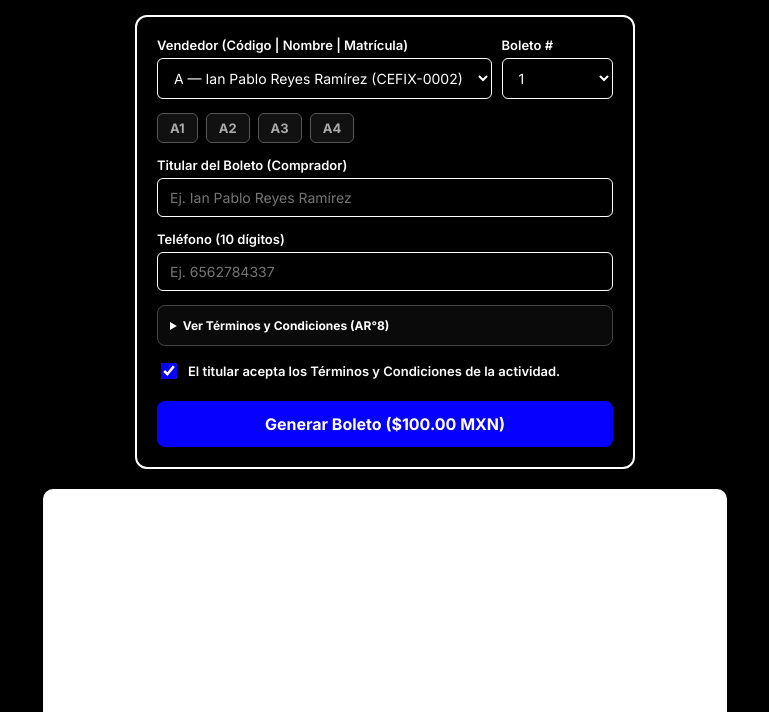
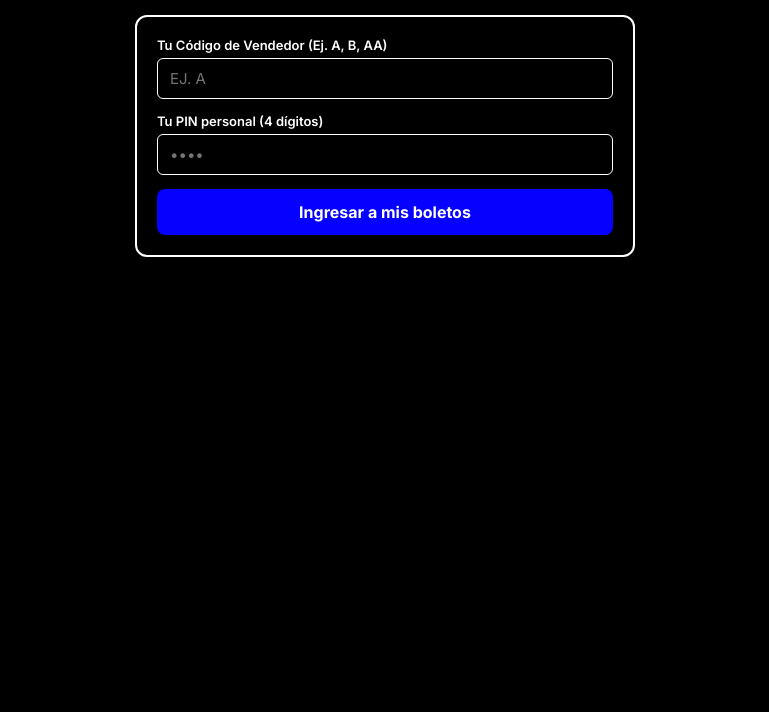
Before and after one commit to ianpavvu224-beep/emisora-fideico, a plain HTML site: page index.html in a window 1280 px wide. Shown: the part 88-800 px from the top of the page, without its empty margins (255-1024 px from the left). Drawn offline with nearby package versions, Linux system fonts and the light colour scheme; no server answers; a web font is replaced by a local one.

Commit message:
Add files via upload

```diff
--- a/index.html
+++ b/index.html
@@ -60,9 +60,31 @@
       box-sizing: border-box;
     }
 
-    .fila { display: flex; gap: 10px; }
-    .col-vendedor { flex: 3; }
-    .col-numero { flex: 1; }
+    .barra-sesion {
+      display: flex;
+      justify-content: space-between;
+      align-items: center;
+      border-bottom: 1px solid #333;
+      padding-bottom: 10px;
+      gap: 10px;
+    }
+    .info-vendedor strong {
+      font-family: 'Blinker', sans-serif;
+      font-size: 20px;
+      display: block;
+    }
+    .info-vendedor span {
+      font-size: 12px;
+      color: #aaa;
+    }
+    .btn-salir {
+      background-color: transparent;
+      color: #ffffff;
+      border: 1px solid #666;
+      padding: 6px 12px;
+      font-size: 12px;
+      border-radius: 6px;
+    }
 
     .estado-boletos {
       display: flex;
@@ -91,7 +113,7 @@
       margin-bottom: 5px;
     }
 
-    input[type="text"], input[type="tel"], select {
+    input[type="text"], input[type="tel"], input[type="password"], select {
       width: 100%;
       padding: 10px 12px;
       border-radius: 6px;
@@ -99,7 +121,7 @@
       background-color: #000000;
       color: #ffffff;
       font-family: 'Inter', sans-serif;
-      font-size: 14px;
+      font-size: 15px;
       box-sizing: border-box;
     }
     input:focus, select:focus {
@@ -151,6 +173,8 @@
     .btn-descargar { background-color: #ffffff; color: #000000; }
     .btn-whatsapp { background-color: #0500ff; color: #ffffff; border: 2px solid #ffffff; }
 
+    .oculto { display: none !important; }
+
     .acciones {
       display: none;
       flex-direction: column;
@@ -175,21 +199,36 @@
     <p>A cargo de <span>FiDEICO</span></p>
   </div>
 
-  <!-- FORMULARIO -->
-  <div class="panel">
-    <div class="fila">
-      <div class="col-vendedor">
-        <label for="vendedor">Vendedor (Código | Nombre | Matrícula)</label>
-        <select id="vendedor" onchange="actualizarNumeros()"></select>
+  <!-- 1. PANTALLA DE ACCESO (LOGIN) -->
+  <div class="panel" id="panelLogin">
+    <div>
+      <label for="loginCodigo">Tu Código de Vendedor (Ej. A, B, AA)</label>
+      <input type="text" id="loginCodigo" placeholder="Ej. A" style="text-transform: uppercase;">
+    </div>
+    <div>
+      <label for="loginPin">Tu PIN personal (4 dígitos)</label>
+      <input type="password" id="loginPin" placeholder="••••" inputmode="numeric" maxlength="6">
+    </div>
+    <button class="btn-generar" id="btnLogin" onclick="iniciarSesion()">Ingresar a mis boletos</button>
+  </div>
+
+  <!-- 2. PANEL DEL EMISOR (OCULTO HASTA INICIAR SESIÓN) -->
+  <div class="panel oculto" id="panelEmisor">
+    <div class="barra-sesion">
+      <div class="info-vendedor">
+        <strong id="nombreVendedorActivo"></strong>
+        <span id="metaVendedorActivo"></span>
       </div>
-      <div class="col-numero">
-        <label for="numero">Boleto #</label>
-        <select id="numero"></select>
-      </div>
+      <button class="btn-salir" onclick="cerrarSesion()">Salir</button>
     </div>
 
-    <!-- INDICADOR VISUAL DE BOLETOS (AHORA SÍ DEBAJO DE LA FILA) -->
+    <!-- INDICADOR VISUAL DE BOLETOS -->
     <div id="estadoBoletos" class="estado-boletos"></div>
+
+    <div>
+      <label for="numero">Selecciona tu Boleto #</label>
+      <select id="numero"></select>
+    </div>
 
     <div>
       <label for="nombre">Titular del Boleto (Comprador)</label>
@@ -201,10 +240,9 @@
       <input type="tel" id="telefono" placeholder="Ej. 6562784337" maxlength="12">
     </div>
 
-    <!-- TÉRMINOS Y CONDICIONES -->
     <details class="caja-tyc">
       <summary>Ver Términos y Condiciones (AR°8)</summary>
-      <div class="texto-tyc" id="textoTerminos">
+      <div class="texto-tyc">
         <p><strong>TÉRMINOS Y CONDICIONES — ACTIVIDAD RECAUDATORIA AR°8 (FiDEICO | CEFIX)</strong></p>
         <p>1. El costo de recuperación por boleto es de $100.00 MXN (cien pesos 00/100 M.N.), no reembolsable.</p>
         <p>2. Únicamente participarán los boletos debidamente liquidados y registrados en la base de datos oficial de FiDEICO.</p>
@@ -219,11 +257,11 @@
       <span>El titular acepta los Términos y Condiciones de la actividad.</span>
     </label>
 
-    <button class="btn-generar" onclick="generarBoleto()">Generar Boleto ($100.00 MXN)</button>
+    <button class="btn-generar" id="btnGenerar" onclick="generarBoleto()">Generar Boleto ($100.00 MXN)</button>
   </div>
 
   <!-- VISTA PREVIA DEL BOLETO -->
-  <canvas id="lienzoBoleto" width="1080" height="600"></canvas>
+  <canvas id="lienzoBoleto" class="oculto" width="1080" height="600"></canvas>
 
   <!-- BOTONES DE ENTREGA -->
   <div class="acciones" id="panelAcciones">
@@ -234,97 +272,13 @@
   <script>
     const URL_SCRIPT = "https://script.google.com/macros/s/AKfycbxOClEE1I9yY0j85tLwD3RGacstcO1VC5P2GaetNKi5uSubHpwSPYADjmWo5_kQI7Wa/exec";
 
-    const VENDEDORES = [
-      // --- INTEGRANTES EN VERDE (4 BOLETOS) ---
-      { codigo: "A",  matricula: "CEFIX-0002", nombre: "Ian Pablo Reyes Ramírez",        maxBoletos: 4 },
-      { codigo: "B",  matricula: "CEFIX-0003", nombre: "Isabella Mapula Ortiz",          maxBoletos: 4 },
-      { codigo: "C",  matricula: "CEFIX-0005", nombre: "Azul María Padilla Del Real",    maxBoletos: 4 },
-      { codigo: "D",  matricula: "CEFIX-0007", nombre: "Karina Medillin Rodriguez",      maxBoletos: 4 },
-      { codigo: "E",  matricula: "CEFIX-0010", nombre: "Jose Eduardo Andrade Suarez",    maxBoletos: 4 },
-      { codigo: "F",  matricula: "CEFIX-0011", nombre: "Job Abraham Estrella Durán",     maxBoletos: 4 },
-      { codigo: "G",  matricula: "CEFIX-0012", nombre: "Daniel Aaron Asistente Avila",   maxBoletos: 4 },
-      { codigo: "H",  matricula: "CEFIX-0014", nombre: "Dafne Lorena Delgado Luna",      maxBoletos: 4 },
-      { codigo: "I",  matricula: "CEFIX-0015", nombre: "Josue Leonardo Oliva Salas",     maxBoletos: 4 },
-      { codigo: "J",  matricula: "CEFIX-0016", nombre: "Cesar Emiliano Cuevas Morales",  maxBoletos: 4 },
-      { codigo: "K",  matricula: "CEFIX-0017", nombre: "Angel Omar Minor Arzate",        maxBoletos: 4 },
-      { codigo: "L",  matricula: "CEFIX-0018", nombre: "Gael Eduardo Alatriste de Lira", maxBoletos: 4 },
-      { codigo: "M",  matricula: "CEFIX-0019", nombre: "Milan Jesus Torres Lara",        maxBoletos: 4 },
-      { codigo: "N",  matricula: "CEFIX-0024", nombre: "Mextli Yaretzi Beltrán Loya",    maxBoletos: 4 },
-      { codigo: "O",  matricula: "CEFIX-0025", nombre: "Brisa Naydelin Salinas Rodriguez", maxBoletos: 4 },
-      { codigo: "P",  matricula: "CEFIX-0026", nombre: "Dania Maria Jimenez Espinoza",   maxBoletos: 4 },
-      { codigo: "Q",  matricula: "CEFIX-0027", nombre: "Derek Favela Lemus",             maxBoletos: 4 },
-      { codigo: "R",  matricula: "CEFIX-0030", nombre: "Aleydis Sugey Servin Tlazalo",   maxBoletos: 4 },
-      { codigo: "S",  matricula: "CEFIX-0031", nombre: "Luis Emiliano López Meza",       maxBoletos: 4 },
-      { codigo: "T",  matricula: "CEFIX-0033", nombre: "Emmanuel Dominguez Garcia",      maxBoletos: 4 },
-      { codigo: "U",  matricula: "CEFIX-0035", nombre: "Aret Amairany Martinez Leal",    maxBoletos: 4 },
-
-      // --- INTEGRANTES NUEVOS PAIDI (7 BOLETOS) ---
-      { codigo: "V",  matricula: "PAIDI-40", nombre: "Miguel Enrique González Ramírez",  maxBoletos: 7 },
-      { codigo: "W",  matricula: "PAIDI-41", nombre: "David Esau Valdez Monreal",        maxBoletos: 7 },
-      { codigo: "X",  matricula: "PAIDI-42", nombre: "Girhel Lizbeth Arreola López",     maxBoletos: 7 },
-      { codigo: "Y",  matricula: "PAIDI-43", nombre: "Angel Said Flores Robles",           maxBoletos: 7 },
-      { codigo: "Z",  matricula: "PAIDI-44", nombre: "Eduardo Alejandro Diaz Apodaca",   maxBoletos: 7 },
-      { codigo: "AA", matricula: "PAIDI-45", nombre: "Carlos Yahel Ontiveros Herrera",   maxBoletos: 7 },
-      { codigo: "AB", matricula: "PAIDI-46", nombre: "Aylin Zoe Torres Reveles",         maxBoletos: 7 },
-      { codigo: "AC", matricula: "PAIDI-47", nombre: "Daniel Ivan Flores Avila",         maxBoletos: 7 },
-      { codigo: "AD", matricula: "PAIDI-48", nombre: "Julian Hernandez Alonso",          maxBoletos: 7 },
-      { codigo: "AE", matricula: "PAIDI-49", nombre: "María Fernanda Cisneros Ramírez",  maxBoletos: 7 },
-      { codigo: "AF", matricula: "PAIDI-50", nombre: "Omar Fernández López",             maxBoletos: 7 },
-      { codigo: "AG", matricula: "PAIDI-51", nombre: "Valeria Rosales Prado",            maxBoletos: 7 },
-      { codigo: "AH", matricula: "PAIDI-52", nombre: "Sara Naomi Rodríguez Reyes",       maxBoletos: 7 },
-      { codigo: "AI", matricula: "PAIDI-53", nombre: "Johana Valeria Domínguez Sosa",    maxBoletos: 7 }
-    ];
-
     const canvas = document.getElementById('lienzoBoleto');
     const ctx = canvas.getContext('2d');
-    const selectVendedor = document.getElementById('vendedor');
     const selectNumero = document.getElementById('numero');
 
-    VENDEDORES.forEach((v, index) => {
-      const opcion = document.createElement('option');
-      opcion.value = index;
-      opcion.textContent = `${v.codigo} — ${v.nombre} (${v.matricula})`;
-      selectVendedor.appendChild(opcion);
-    });
-
+    let vendedorActivo = null;
+    let pinActivo = "";
     let foliosVendidos = [];
-
-    async function cargarVendidos() {
-      try {
-        const res = await fetch(URL_SCRIPT);
-        const data = await res.json();
-        foliosVendidos = data.vendidos || [];
-        actualizarNumeros();
-      } catch (e) {
-        console.error("Error al consultar vendidos:", e);
-      }
-    }
-
-    function actualizarNumeros() {
-      const vendedor = VENDEDORES[selectVendedor.value];
-      const contenedor = document.getElementById('estadoBoletos');
-      selectNumero.innerHTML = "";
-      contenedor.innerHTML = "";
-
-      for (let i = 1; i <= vendedor.maxBoletos; i++) {
-        const folioActual = vendedor.codigo + i;
-        const estaVendido = foliosVendidos.includes(folioActual);
-
-        const opcion = document.createElement('option');
-        opcion.value = i;
-        opcion.textContent = estaVendido ? `${i} (Vendido)` : i;
-        opcion.disabled = estaVendido;
-        selectNumero.appendChild(opcion);
-
-        const chip = document.createElement('div');
-        chip.className = estaVendido ? 'chip vendido' : 'chip';
-        chip.textContent = estaVendido ? `✓ ${folioActual}` : folioActual;
-        contenedor.appendChild(chip);
-      }
-    }
-
-    actualizarNumeros();
-    cargarVendidos();
 
     let plantillaCargada = false;
     const imagenFondo = new Image();
@@ -340,13 +294,90 @@
       return numeroLimpio.replace(/(\d{3})(\d{3})(\d{4})/, '$1 $2 $3');
     }
 
+    async function iniciarSesion() {
+      const codigo = document.getElementById('loginCodigo').value.trim().toUpperCase();
+      const pin = document.getElementById('loginPin').value.trim();
+
+      if (!codigo || !pin) {
+        alert("Ingresa tu código de vendedor y tu PIN.");
+        return;
+      }
+
+      const btn = document.getElementById('btnLogin');
+      btn.disabled = true;
+      btn.textContent = "Verificando acceso...";
+
+      try {
+        const res = await fetch(URL_SCRIPT, {
+          method: "POST",
+          headers: { "Content-Type": "text/plain;charset=utf-8" },
+          body: JSON.stringify({ accion: "login", codigo: codigo, pin: pin })
+        });
+        const data = await res.json();
+
+        if (!data.ok) {
+          alert("⚠️ " + data.mensaje);
+          return;
+        }
+
+        vendedorActivo = data.vendedor;
+        pinActivo = pin;
+        foliosVendidos = data.vendidos || [];
+
+        // Mostrar panel del emisor bloqueado a este vendedor
+        document.getElementById('nombreVendedorActivo').textContent = vendedorActivo.nombre;
+        document.getElementById('metaVendedorActivo').textContent = `Código ${vendedorActivo.codigo}  |  ${vendedorActivo.matricula}`;
+        document.getElementById('panelLogin').classList.add('oculto');
+        document.getElementById('panelEmisor').classList.remove('oculto');
+        canvas.classList.remove('oculto');
+
+        actualizarNumeros();
+      } catch (err) {
+        alert("Error de conexión: " + err.message);
+      } finally {
+        btn.disabled = false;
+        btn.textContent = "Ingresar a mis boletos";
+      }
+    }
+
+    function cerrarSesion() {
+      vendedorActivo = null;
+      pinActivo = "";
+      document.getElementById('loginPin').value = "";
+      document.getElementById('panelEmisor').classList.add('oculto');
+      canvas.classList.add('oculto');
+      document.getElementById('panelAcciones').style.display = "none";
+      document.getElementById('panelLogin').classList.remove('oculto');
+    }
+
+    function actualizarNumeros() {
+      const contenedor = document.getElementById('estadoBoletos');
+      selectNumero.innerHTML = "";
+      contenedor.innerHTML = "";
+
+      for (let i = 1; i <= vendedorActivo.maxBoletos; i++) {
+        const folioActual = vendedorActivo.codigo + i;
+        const estaVendido = foliosVendidos.includes(folioActual);
+
+        const opcion = document.createElement('option');
+        opcion.value = i;
+        opcion.textContent = estaVendido ? `${folioActual} (Vendido)` : folioActual;
+        opcion.disabled = estaVendido;
+        selectNumero.appendChild(opcion);
+
+        const chip = document.createElement('div');
+        chip.className = estaVendido ? 'chip vendido' : 'chip';
+        chip.textContent = estaVendido ? `✓ ${folioActual}` : folioActual;
+        contenedor.appendChild(chip);
+      }
+    }
+
     async function generarBoleto() {
       if (!document.getElementById('aceptoTyc').checked) {
         alert("Es necesario aceptar los Términos y Condiciones para emitir el boleto.");
         return;
       }
 
-      const vendedor = VENDEDORES[selectVendedor.value];
       const numero = selectNumero.value;
       const nombre = document.getElementById('nombre').value.trim();
       const telefonoLimpio = document.getElementById('telefono').value.replace(/\D/g, '');
@@ -356,13 +387,13 @@
         return;
       }
 
-      const folio = vendedor.codigo + numero;
+      const folio = vendedorActivo.codigo + numero;
       if (foliosVendidos.includes(folio)) {
         alert(`⚠️ El boleto ${folio} ya fue vendido.`);
         return;
       }
 
-      const boton = document.querySelector('.btn-generar');
+      const boton = document.getElementById('btnGenerar');
       boton.disabled = true;
       boton.textContent = "Generando PDF y subiendo a FiDEICO...";
 
@@ -421,7 +452,7 @@
         ctx.fillStyle = "#000000";
         ctx.fillText("Vendedor", 68, 195);
         ctx.font = "700 32px 'Blinker', sans-serif";
-        ctx.fillText(`${vendedor.nombre.toUpperCase()} (${vendedor.matricula})`, 68, 232);
+        ctx.fillText(`${vendedorActivo.nombre.toUpperCase()} (${vendedorActivo.matricula})`, 68, 232);
 
         ctx.font = "italic 400 20px 'Inter', sans-serif";
         ctx.fillText("Organizador", 68, 285);
@@ -439,7 +470,6 @@
         ctx.font = "700 17px 'Inter', sans-serif";
         ctx.fillText("EMISORA DE BOLETAJE Y COMPROBANTES | FiDEICO", 68, 535);
 
-        // Creamos el PDF en Base64
         const { jsPDF } = window.jspdf;
         const pdf = new jsPDF({
           orientation: 'landscape',
@@ -449,28 +479,21 @@
         pdf.addImage(canvas.toDataURL('image/png', 1.0), 'PNG', 0, 0, canvas.width, canvas.height);
         const pdfBase64 = pdf.output('datauristring').split(',')[1];
 
-        // Enviamos a Apps Script
         const respuesta = await fetch(URL_SCRIPT, {
           method: "POST",
           headers: { "Content-Type": "text/plain;charset=utf-8" },
           body: JSON.stringify({
-            folio: folio,
-            matricula: vendedor.matricula,
-            vendedor: vendedor.nombre,
+            accion: "emitir",
+            codigo: vendedorActivo.codigo,
+            pin: pinActivo,
+            numero: numero,
             nombre: ultimoNombre,
             telefono: telefonoFormateado,
             pdfBase64: pdfBase64
           })
         });
 
-        const textoRespuesta = await respuesta.text();
-        let resultado;
-        try {
-          resultado = JSON.parse(textoRespuesta);
-        } catch (e) {
-          throw new Error("Apps Script no devolvió JSON (revisa permisos de Drive o la URL de implementación).");
-        }
-
+        const resultado = await respuesta.json();
         if (!resultado.ok) {
           alert("⚠️ " + resultado.mensaje);
           return;
@@ -502,17 +525,17 @@
 
     function abrirWhatsApp() {
       const mensaje =
-`¡Hola *${ultimoNombre}*! ✈️🚀
+`¡Hola *${ultimoNombre}*!
 
 Aquí tienes tu comprobante oficial de la *Rifa HORA DE VUELO* (Actividad Recaudatoria AR°8 — FiDEICO | CEFIX).
 
-🎟️ *Folio:* ${ultimoFolio}
-💵 *Aportación:* $100.00 MXN
-📄 *Descarga tu boleto oficial en PDF aquí:*
+*Folio:* ${ultimoFolio}
+*Aportación:* $100.00 MXN
+*Descarga tu boleto oficial en PDF aquí:*
 ${ultimoUrlPdf}
 
 ──────────────────
-📋 *TÉRMINOS Y CONDICIONES*
+*TÉRMINOS Y CONDICIONES*
 1. El costo de recuperación por boleto es de $100.00 MXN (cien pesos 00/100 M.N.), no reembolsable.
 2. Únicamente participarán los boletos debidamente liquidados y registrados en la base de datos oficial de FiDEICO.
 3. El premio consiste en una experiencia de Hora de Vuelo / Piloto por un Día sujeta a disponibilidad, clima y lineamientos operativos de Vivevolando.
@@ -528,3 +551,4 @@ ${ultimoUrlPdf}
   </script>
 
 </body>
+</html>
```
